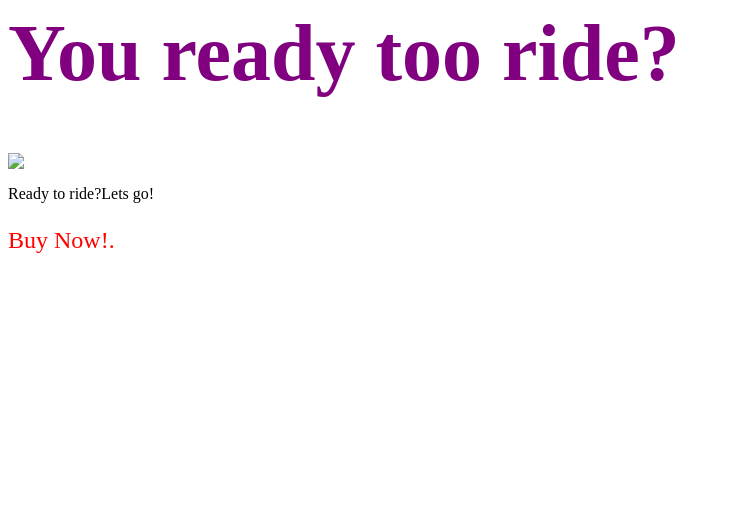
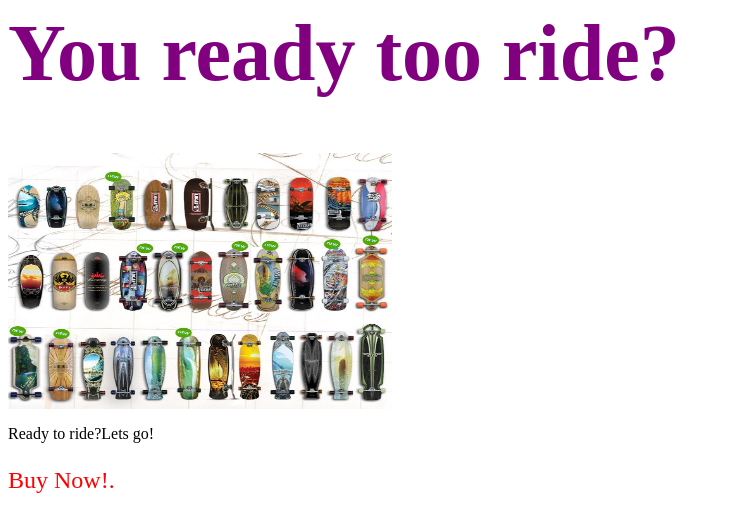
Before and after one commit to 727640/Zumiez, a plain HTML site: page index.html in a window 1280 px wide. Shown: the whole page, without its empty margins (0-730 px from the left). Drawn offline with Linux system fonts and the light colour scheme.

Commit message:
Update!
yasss

```diff
--- a/index.html
+++ b/index.html
@@ -5,7 +5,7 @@
  </head>
  <body>
  <h1>You ready too ride?</h1>
- <img id="Longboard"  src="Longboard.jpeg">
+ <img id="Longboard"  src="Longboards.jpeg">
  <p>Ready to ride?Lets go!</p>
  <p id="Buy">Buy Now!.</p>
  </body>
--- a/style.css
+++ b/style.css
@@ -9,7 +9,7 @@ h1{
  	font-size:24px;
  	color:red;
  }
- #ford{
+ #Longboard{
 
 
  	height:256px;
```
